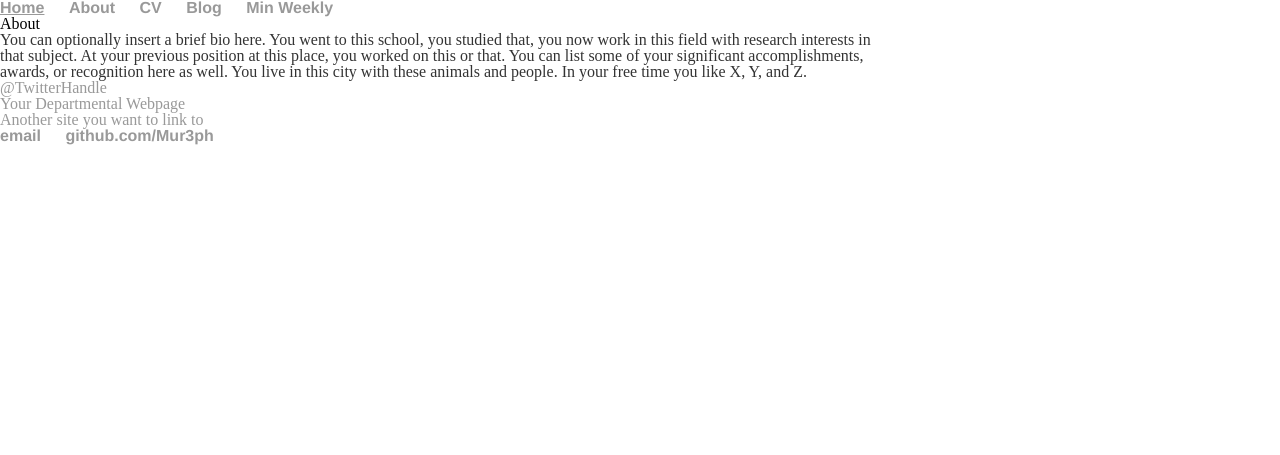
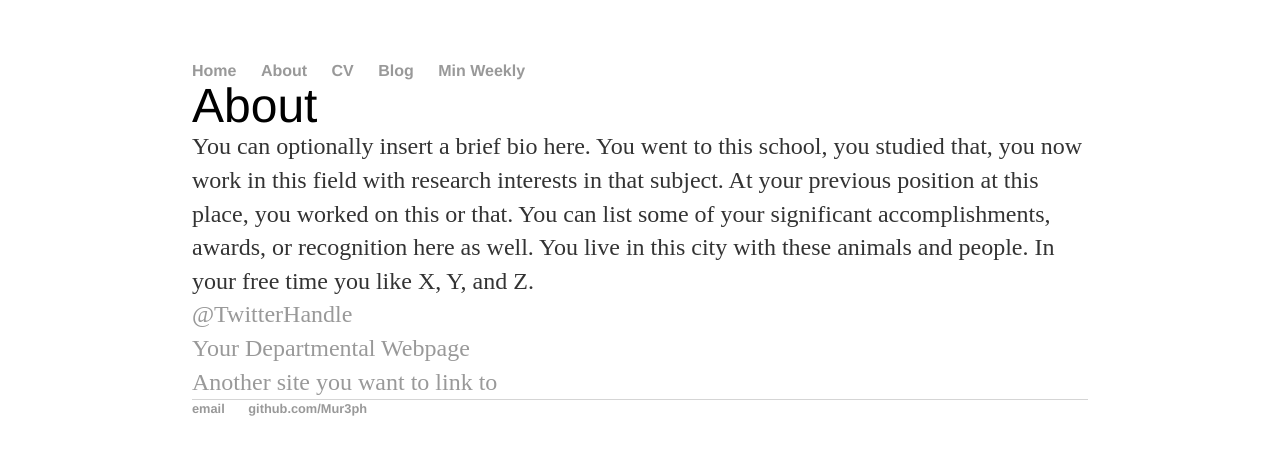
Before and after one commit to Mur3ph/Mur3ph.github.io, a Jekyll site: the page built from about/index.html, in a window 1280 px wide. Shown: the top 455 px of the page. Built offline with Jekyll 4.4.1, drawn with Linux system fonts in a browser that asks for light colours; nearby versions of some CDN libraries; library files that are not in the unit come from our copies; a script that is not in the unit is left out.

Commit message:
Move main css file

```diff
--- a/_layouts/default.html
+++ b/_layouts/default.html
@@ -2,8 +2,6 @@
 <html>
   <head>
     <title>{{ page.title }}</title>
-
-    <link rel="stylesheet" type="text/css" href="/css/main.css">
 
 	<!-- D3.js Chart Stuff Start -->
 	<!-- <script src="http://d3js.org/d3.v4.min.js"> </script> -->
@@ -19,6 +17,10 @@
 	<link rel="stylesheet" media="screen and (min-width:481px)" href="../cv/PaulMurphy_GeekFiles/cv.css">
 	<link rel="stylesheet" media="print" href="../cv/PaulMurphy_GeekFiles/print.css">
 	<!-- CV Stuff End -->
+
+	<!-- Main CSS file -->
+	<link rel="stylesheet" type="text/css" href="/css/main.css">
+	<!-- -->
 
   </head>
 
```
